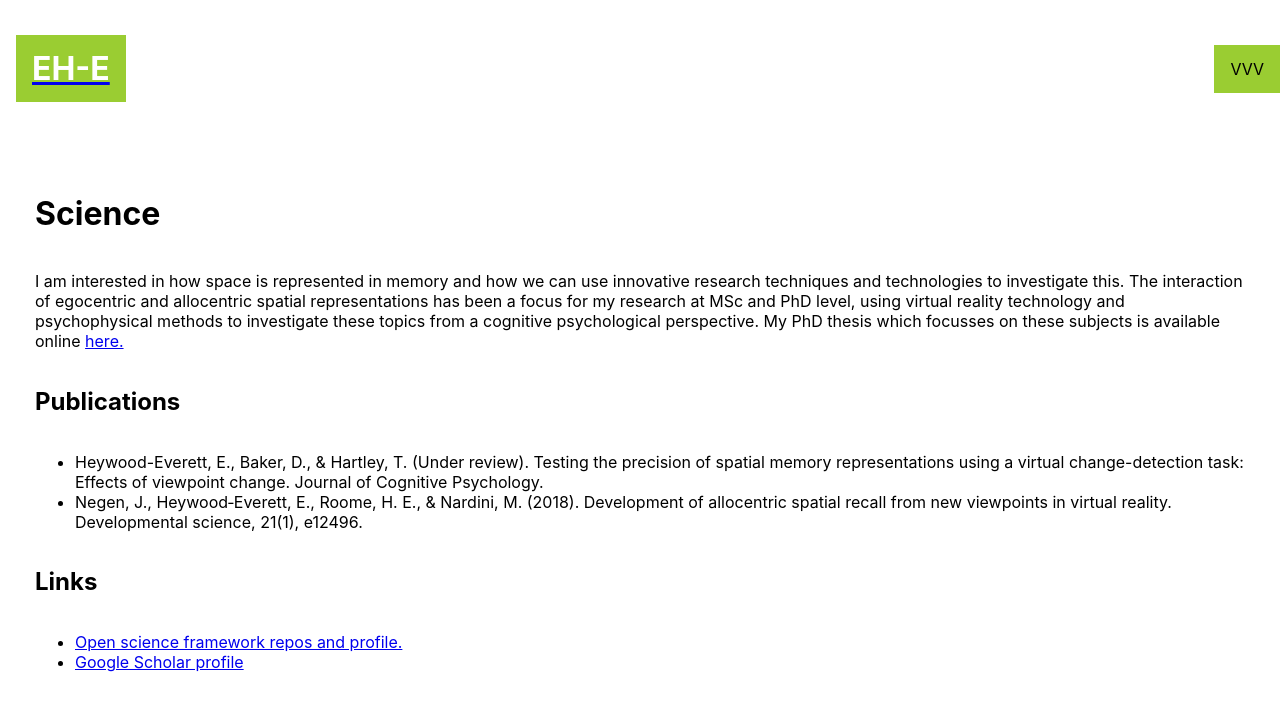
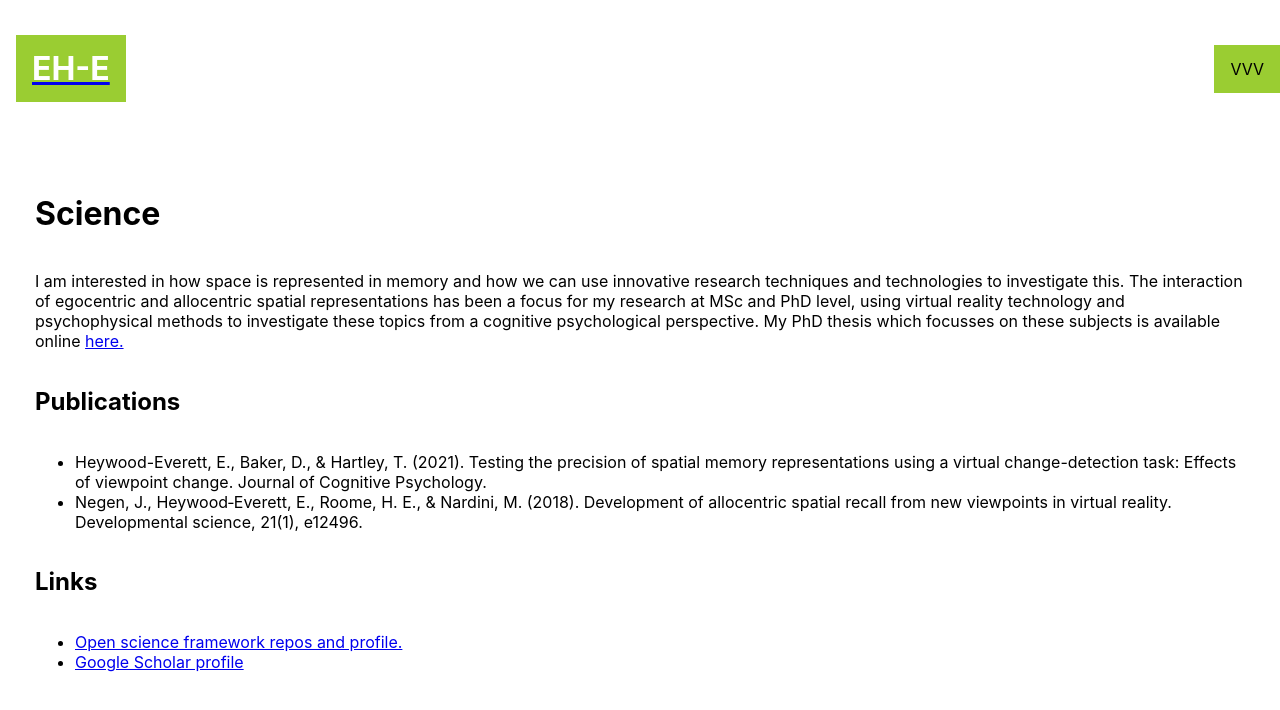
Before and after one commit to edheyev/RNPersonal, a React (Create React App) app: page /science in a window 1280 px wide. Shown: the top 710 px of the page. Built offline with nearby package versions, Linux system fonts and the light colour scheme.

Commit message:
ammending publication date

```diff
--- a/src/pages/Science.js
+++ b/src/pages/Science.js
@@ -25,8 +25,8 @@ const Science = () => {
       <h2>Publications</h2>
       <ul>
         <li>
-          Heywood-Everett, E., Baker, D., & Hartley, T. (Under review). Testing
-          the precision of spatial memory representations using a virtual
+          Heywood-Everett, E., Baker, D., & Hartley, T. (2021). Testing the
+          precision of spatial memory representations using a virtual
           change-detection task: Effects of viewpoint change. Journal of
           Cognitive Psychology.
         </li>
```
